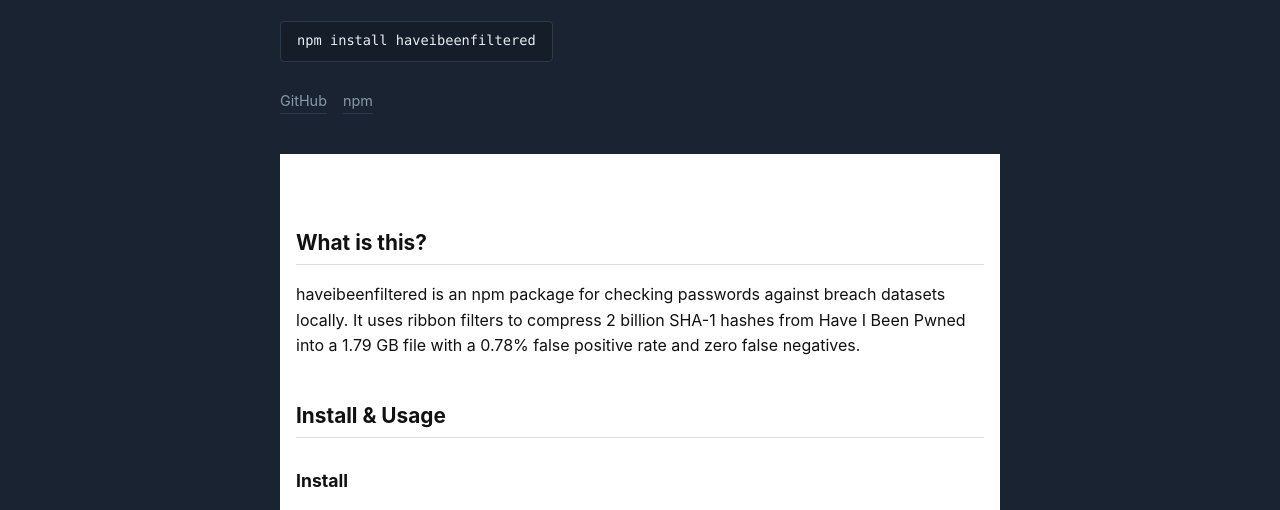
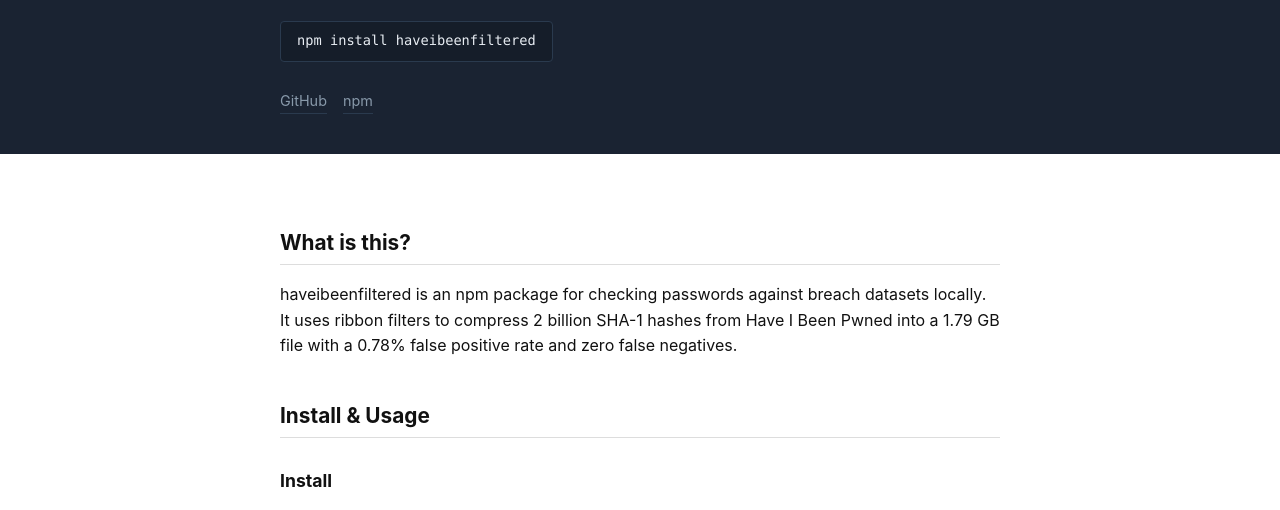
Before and after one commit to kolobus/haveibeenfiltered, a plain HTML site: page index.html in a window 1280 px wide. Shown: the part 238-748 px from the top of the page. Drawn offline with Linux system fonts and the light colour scheme.

Commit message:
Fix wide screen background

```diff
--- a/index.html
+++ b/index.html
@@ -93,9 +93,13 @@ body {
 
 main {
   background: var(--bg);
+  padding: 2rem 1rem 4rem;
+}
+
+main > * {
   max-width: 720px;
-  margin: 0 auto;
-  padding: 2rem 1rem 4rem;
+  margin-left: auto;
+  margin-right: auto;
 }
 
 h1 {
```
